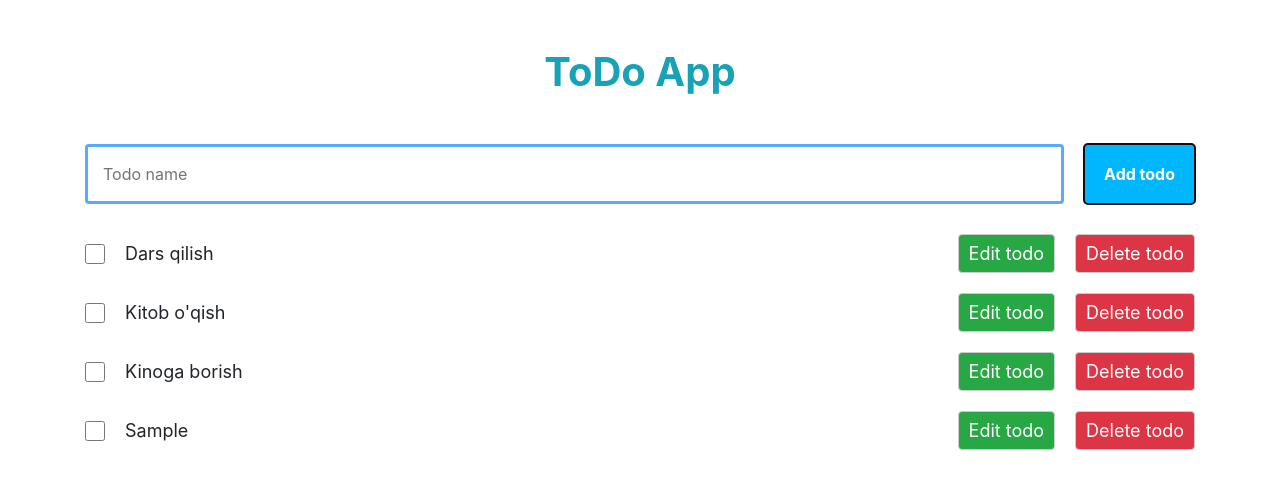
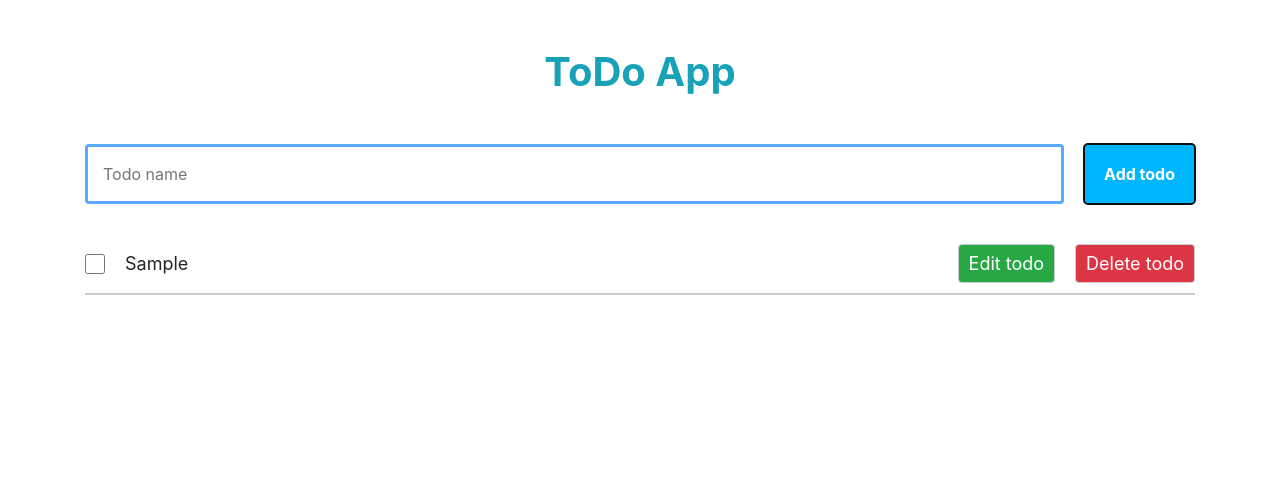
Before and after one commit to asrorkhujar/todo-app-react, a React (Create React App) app: page / in a window 1280 px wide. Both pictures are taken after typing "Sample" into the empty fields and a click on the button "Add todo". Shown: the top 488 px of the page. Built offline with nearby package versions, Linux system fonts and the light colour scheme.

Commit message:
add delete button

```diff
--- a/src/App.js
+++ b/src/App.js
@@ -3,30 +3,14 @@ import AddTodo from "./components/add-todo/add-todo";
 import TodosList from "./components/todo-list/todo-list";
 
 function App() {
-  const [todos, setTodos] = useState([
-    {
-      id:1,
-      name:"Dars qilish",
-      completed: false
-    },
-    {
-      id:2,
-      name:"Kitob o'qish",
-      completed: false
-    },
-    {
-      id:3,
-      name:"Kinoga borish",
-      completed: false
-    },
-  ]);
+  const [todos, setTodos] = useState([]);
 
   return (
     <main className="main container-xl">
      <h1 className="main__title my-5 text-center font-weight-bold text-info">ToDo App</h1>
      <AddTodo todos={todos} setTodos={setTodos} />
 
-      <TodosList todos={todos} />
+      <TodosList todos={todos} setTodos={setTodos} />
    </main>
   );
 }
--- a/src/components/add-todo/add-todo.js
+++ b/src/components/add-todo/add-todo.js
@@ -10,7 +10,7 @@ const AddTodo = ({todos, setTodos}) => {
       setTodos([
         ...todos,
         {
-          id:Math.random(),
+          id: todos.length,
           name: inputRef.current.value,
           completed: false
         }
--- a/src/components/todo-item/todo-item.js
+++ b/src/components/todo-item/todo-item.js
@@ -1,13 +1,23 @@
 import "./todo-item.scss";
 
-const TodoItem = ({id, name, completed}) => {
+const TodoItem = ({id, name, completed, todos, setTodos}) => {
+
+  function handleDeleteButtonClick() {
+    setTodos(() => todos.filter(todo => todo.id != id))
+  }
+
+  function handleTodoChek() {
+    setTodos(() => (
+      todos.map(todo => (todo.id !== id) ? todo : {...todo, completed: !completed })
+    ))
+  }
   return (
     <li className={"todo " + (completed ? "todo--done" : "")}>
-      <input value={id} className="todo__checkbox" type="checkbox" />
-      <p className= "todo__name">{name}</p>
+      <input onInput={handleTodoChek} value={id} className="todo__checkbox" type="checkbox" />
+      <p className="todo__name">{name}</p>
 
       <button data-id={id} className="todo__action todo__edit bg-success text-white rounded">Edit todo</button>
-      <button data-id={id} className="todo__action todo__delete bg-danger text-white rounded">Delete todo</button>
+      <button onClick={handleDeleteButtonClick} data-id={id} className="todo__action todo__delete bg-danger text-white rounded">Delete todo</button>
     </li>
   );
 };
--- a/src/components/todo-item/todo-item.scss
+++ b/src/components/todo-item/todo-item.scss
@@ -3,6 +3,8 @@
   align-items: center;
   font-size: 18px;
   margin-bottom: 20px;
+  border-bottom: 2px solid #ccc;
+  padding: 10px 0;
 }
 
 .todo__checkbox {
@@ -18,6 +20,7 @@
 
 .todo--done .todo__name {
   text-decoration: line-through;
+  color: #999;
 }
 
 .todo__edit {
--- a/src/components/todo-list/todo-list.js
+++ b/src/components/todo-list/todo-list.js
@@ -1,12 +1,12 @@
 import TodoItem from "../todo-item/todo-item";
 import "./todo-list.scss";
 
-const TodosList = ({todos}) => {
-  console.log(todos);
+const TodosList = ({todos, setTodos}) => {
+
   return (
     <ul className="todos-list">
       {
-        todos.map((todo) => <TodoItem {...todo} />)
+        todos.map((todo) => <TodoItem todos={todos} setTodos={setTodos} {...todo} />)
       }
     </ul>
   );
```
